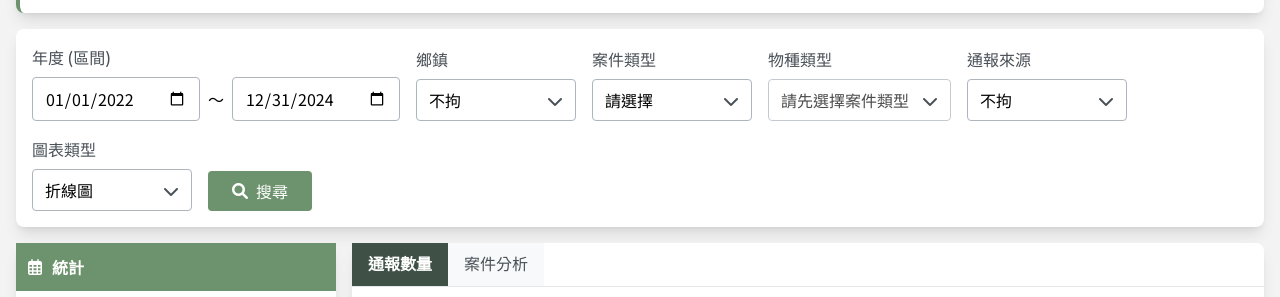
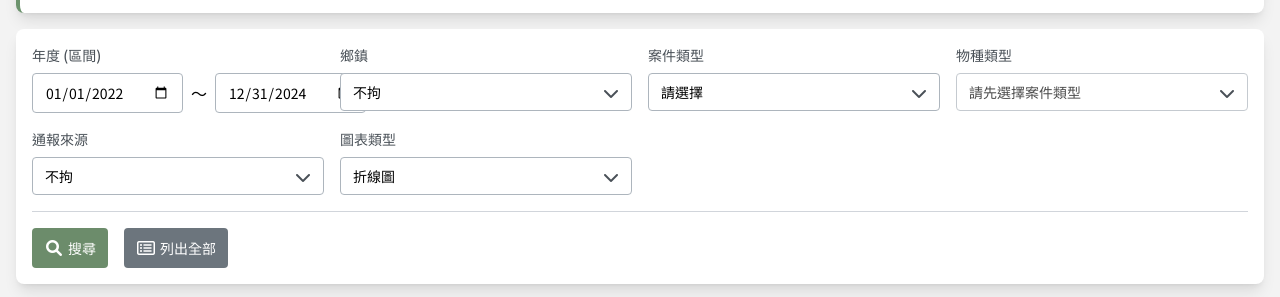
Before and after one commit to sodahsu/dome_ACR, a plain HTML site: page DataStatistics.html in a window 1280 px wide. Shown: the part 159-456 px from the top of the page. Drawn offline with nearby package versions, Linux system fonts and the light colour scheme.

Commit message:
更新優化

```diff
--- a/DataStatistics.html
+++ b/DataStatistics.html
@@ -67,25 +67,30 @@
 
         <!-- 查詢表單區塊 -->
         <div class="bg-white shadow-lg rounded-lg p-4 mb-4">
-            <form class="flex flex-wrap gap-4 items-end">
-                <div class="min-w-[200px] flex-shrink-0">
-                    <label class="block text-gray-dark font-medium mb-2">年度 (區間)</label>
+            <form class="space-y-4">
+                <!-- 第一行：年度區間 + 鄉鎮 + 案件類型 + 物種類型 -->
+                <div class="grid grid-cols-1 md:grid-cols-2 lg:grid-cols-4 gap-4">
+                    <div class="flex flex-col gap-2">
+                        <label class="text-gray-dark font-medium text-sm">年度 (區間)</label>
                         <div class="flex gap-2 items-center">
-                        <div class="relative">
-                            <input type="date" class="date-input w-full border border-border rounded px-3 py-2"
+                            <div class="relative flex-1">
+                                <input type="date"
+                                    class="date-input w-full border border-border rounded px-3 py-2 text-sm"
                                     value="2022-01-01">
                             </div>
                             <span class="text-black">～</span>
-                        <div class="relative">
-                            <input type="date" class="date-input w-full border border-border rounded px-3 py-2"
+                            <div class="relative flex-1">
+                                <input type="date"
+                                    class="date-input w-full border border-border rounded px-3 py-2 text-sm"
                                     value="2024-12-31">
                             </div>
                         </div>
                     </div>
-                <div class="min-w-[160px] flex-shrink-0">
-                    <label class="block text-gray-dark font-medium mb-2">鄉鎮</label>
+                    <div class="flex flex-col gap-2">
+                        <label class="text-gray-dark font-medium text-sm">鄉鎮</label>
                         <div class="relative">
-                        <select class="w-full border border-border rounded px-3 py-2 bg-white appearance-none pr-10">
+                            <select
+                                class="w-full border border-border rounded px-3 py-2 bg-white appearance-none pr-10 text-sm">
                                 <option>不拘</option>
                                 <option>屏東市</option>
                                 <option>潮州鎮</option>
@@ -126,11 +131,11 @@
                             </span>
                         </div>
                     </div>
-                <div class="min-w-[160px] flex-shrink-0">
-                    <label class="block text-gray-dark font-medium mb-2">案件類型</label>
+                    <div class="flex flex-col gap-2">
+                        <label class="text-gray-dark font-medium text-sm">案件類型</label>
                         <div class="relative">
                             <select id="caseTypeSelect"
-                            class="w-full border border-border rounded px-3 py-2 bg-white appearance-none pr-10">
+                                class="w-full border border-border rounded px-3 py-2 bg-white appearance-none pr-10 text-sm">
                                 <option value="">請選擇</option>
                                 <option value="bee">補蜂</option>
                                 <option value="snake">捉蛇</option>
@@ -142,11 +147,11 @@
                             </span>
                         </div>
                     </div>
-                <div class="min-w-[160px] flex-shrink-0">
-                    <label class="block text-gray-dark font-medium mb-2">物種類型</label>
+                    <div class="flex flex-col gap-2">
+                        <label class="text-gray-dark font-medium text-sm">物種類型</label>
                         <div class="relative">
                             <select id="speciesSelect"
-                            class="w-full border border-border rounded px-3 py-2 bg-white appearance-none pr-10"
+                                class="w-full border border-border rounded px-3 py-2 bg-white appearance-none pr-10 text-sm"
                                 disabled>
                                 <option value="">請先選擇案件類型</option>
                             </select>
@@ -155,10 +160,15 @@
                             </span>
                         </div>
                     </div>
-                <div class="min-w-[160px] flex-shrink-0">
-                    <label class="block text-gray-dark font-medium mb-2">通報來源</label>
+                </div>
+
+                <!-- 第二行：通報來源 + 圖表類型 + 搜尋按鈕 -->
+                <div class="grid grid-cols-1 md:grid-cols-2 lg:grid-cols-4 gap-4 items-end">
+                    <div class="flex flex-col gap-2">
+                        <label class="text-gray-dark font-medium text-sm">通報來源</label>
                         <div class="relative">
-                        <select class="w-full border border-border rounded px-3 py-2 bg-white appearance-none pr-10">
+                            <select
+                                class="w-full border border-border rounded px-3 py-2 bg-white appearance-none pr-10 text-sm">
                                 <option>不拘</option>
                                 <option>119</option>
                                 <option>1999</option>
@@ -169,11 +179,11 @@
                             </span>
                         </div>
                     </div>
-                <div class="min-w-[160px] flex-shrink-0">
-                    <label class="block text-gray-dark font-medium mb-2">圖表類型</label>
+                    <div class="flex flex-col gap-2">
+                        <label class="text-gray-dark font-medium text-sm">圖表類型</label>
                         <div class="relative">
                             <select id="chartTypeSelect"
-                            class="w-full border border-border rounded px-3 py-2 bg-white appearance-none pr-10">
+                                class="w-full border border-border rounded px-3 py-2 bg-white appearance-none pr-10 text-sm">
                                 <option value="line" selected>折線圖</option>
                                 <option value="bar">直條圖</option>
                                 <option value="pie">圓餅圖</option>
@@ -183,13 +193,21 @@
                             </span>
                         </div>
                     </div>
-                <div class="flex gap-2">
+                </div>
+
+                <div class="border-t border-gray-300 pt-4">
+                    <div class="flex gap-4">
                         <button type="submit"
-                        class="bg-primary text-white px-6 py-2 rounded hover:bg-green-700 transition flex items-center gap-2">
-                        <!-- 搜尋 icon -->
-                        <i class="fa-solid fa-magnifying-glass w-4 h-4"></i>
+                            class="bg-[#6C8C6B] text-white px-3 py-2 rounded flex items-center gap-1 justify-center text-sm hover:bg-[#5a7359] transition">
+                            <i class="fas fa-search fa-fw text-base"></i>
                             搜尋
                         </button>
+                        <button type="button"
+                            class="bg-gray-medium text-white px-3 py-2 rounded flex items-center gap-1 justify-center text-sm">
+                            <i class="far fa-list-alt fa-fw text-base"></i>
+                            列出全部
+                        </button>
+                    </div>
                 </div>
             </form>
         </div>
```
Also changed, not shown: DutyCaseManagement_List.html (+25 -38 lines), ReviewCaseManagement_List.html (+10 -6 lines). Lines whose indentation alone changed are shown as unchanged.
